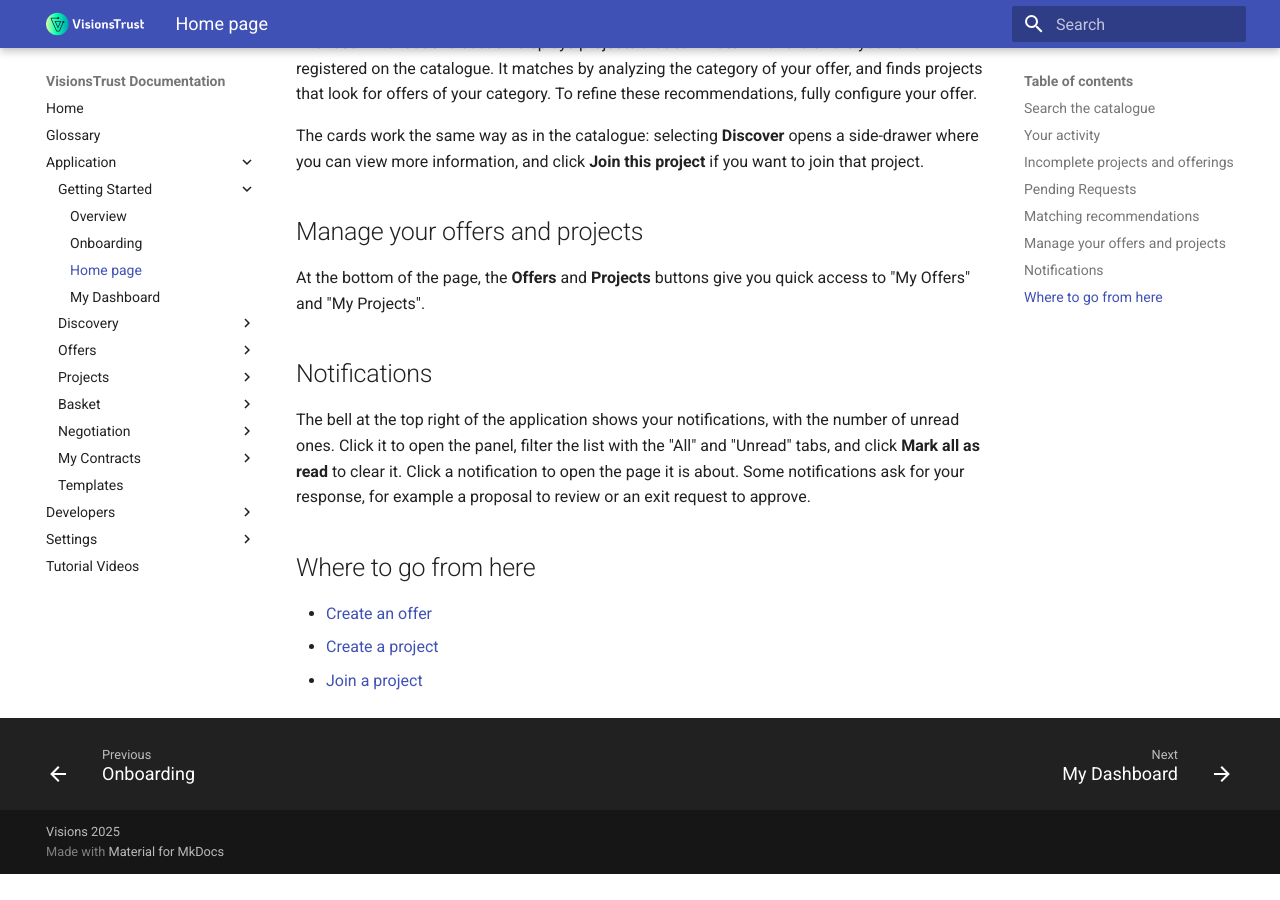
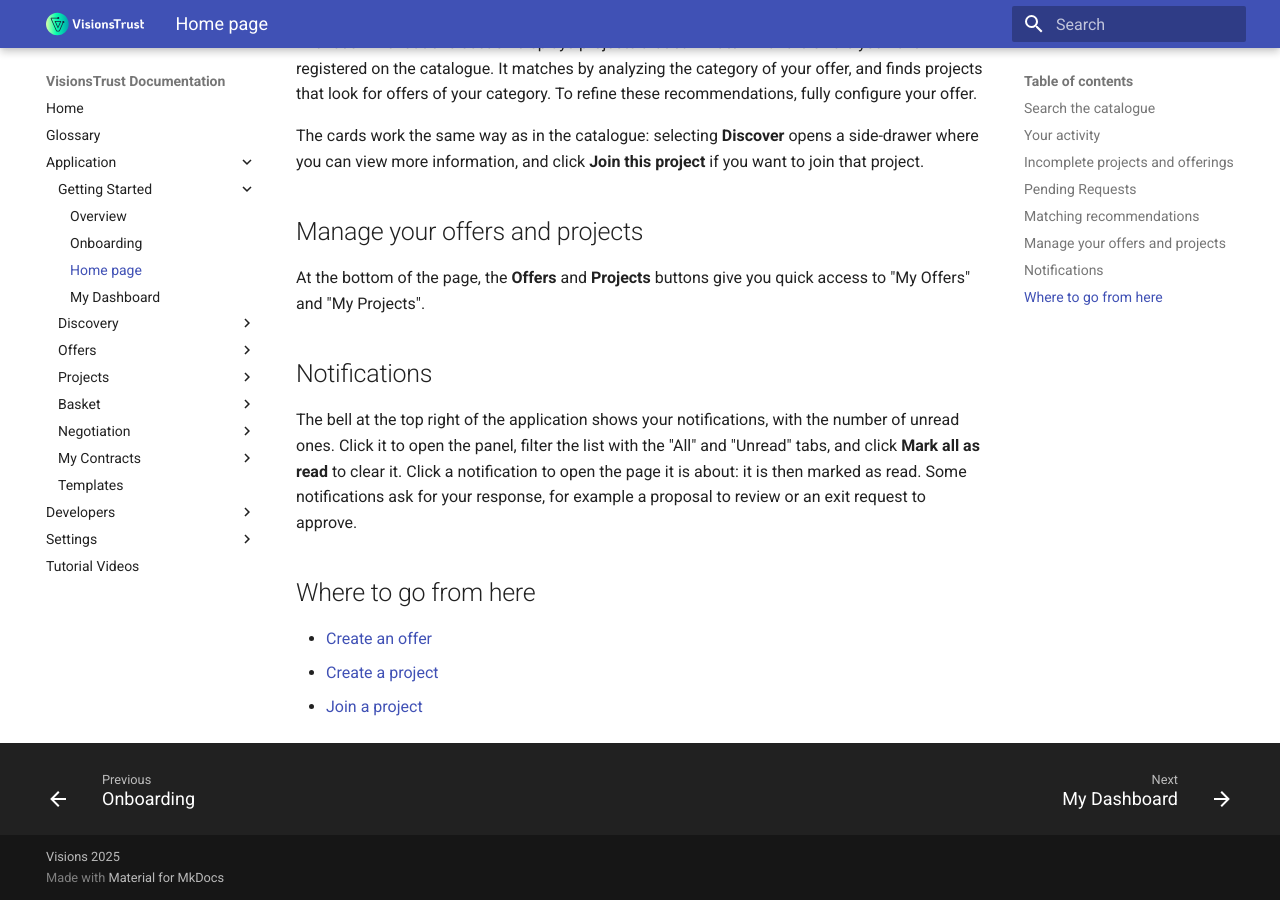
Before and after one commit to VisionsOfficial/visionstrust-docs, an MkDocs documentation site: the page built from docs/application/dashboard.md, in a window 1280 px wide and 900 px high, scrolled down 1514 px. Built offline with MkDocs 1.6.1 and Material for MkDocs 9.7.7, drawn with Linux system fonts in a browser that asks for light colours; before the commit the page ends 2388 px from its top, so only the background shows below that.

Commit message:
docs: update Home page

```diff
--- a/docs/application/dashboard.md
+++ b/docs/application/dashboard.md
@@ -37,7 +37,7 @@ At the bottom of the page, the **Offers** and **Projects** buttons give you quic
 
 ## Notifications
 
-The bell at the top right of the application shows your notifications, with the number of unread ones. Click it to open the panel, filter the list with the "All" and "Unread" tabs, and click **Mark all as read** to clear it. Click a notification to open the page it is about. Some notifications ask for your response, for example a proposal to review or an exit request to approve.
+The bell at the top right of the application shows your notifications, with the number of unread ones. Click it to open the panel, filter the list with the "All" and "Unread" tabs, and click **Mark all as read** to clear it. Click a notification to open the page it is about: it is then marked as read. Some notifications ask for your response, for example a proposal to review or an exit request to approve.
 
 ## Where to go from here
 
```
